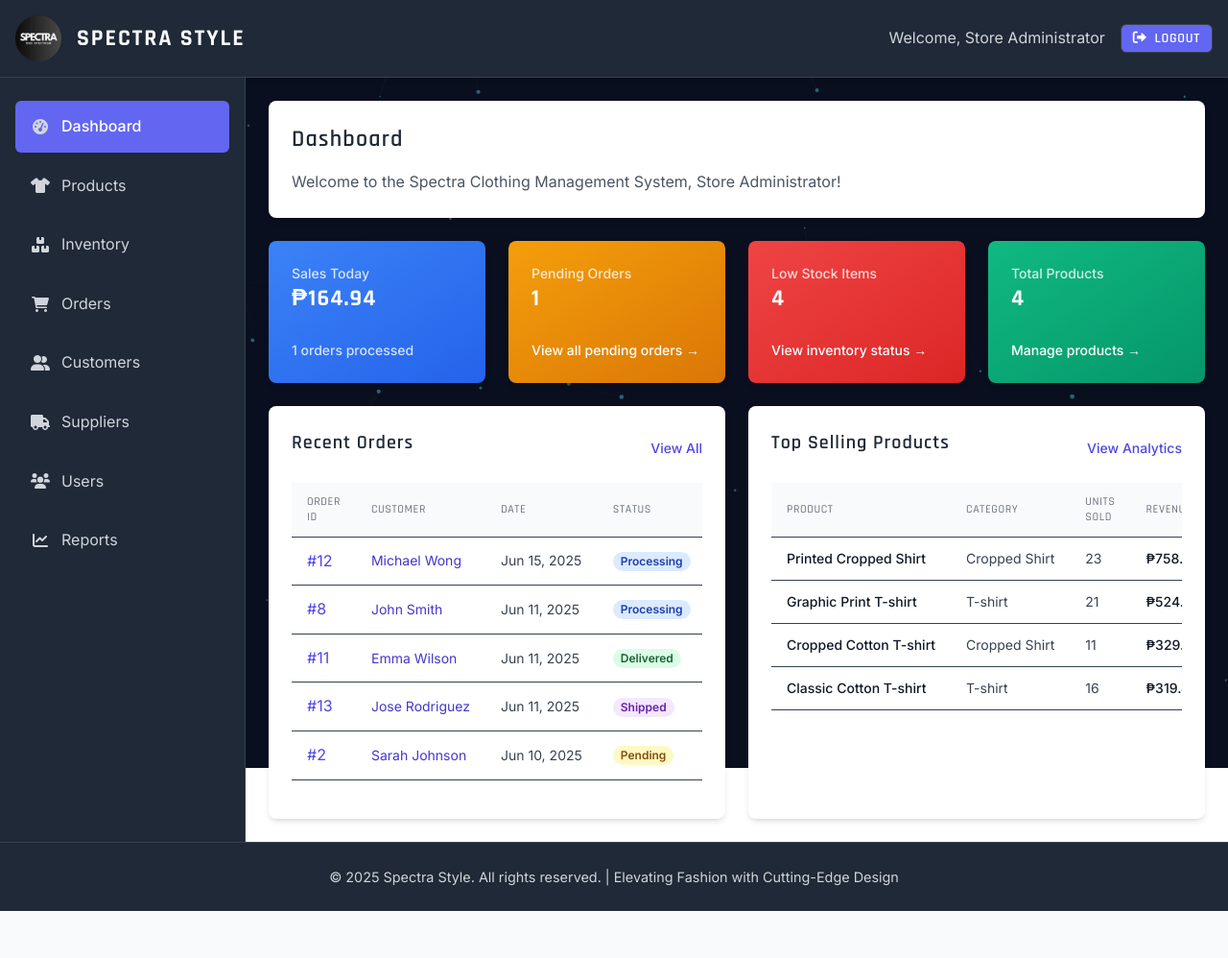
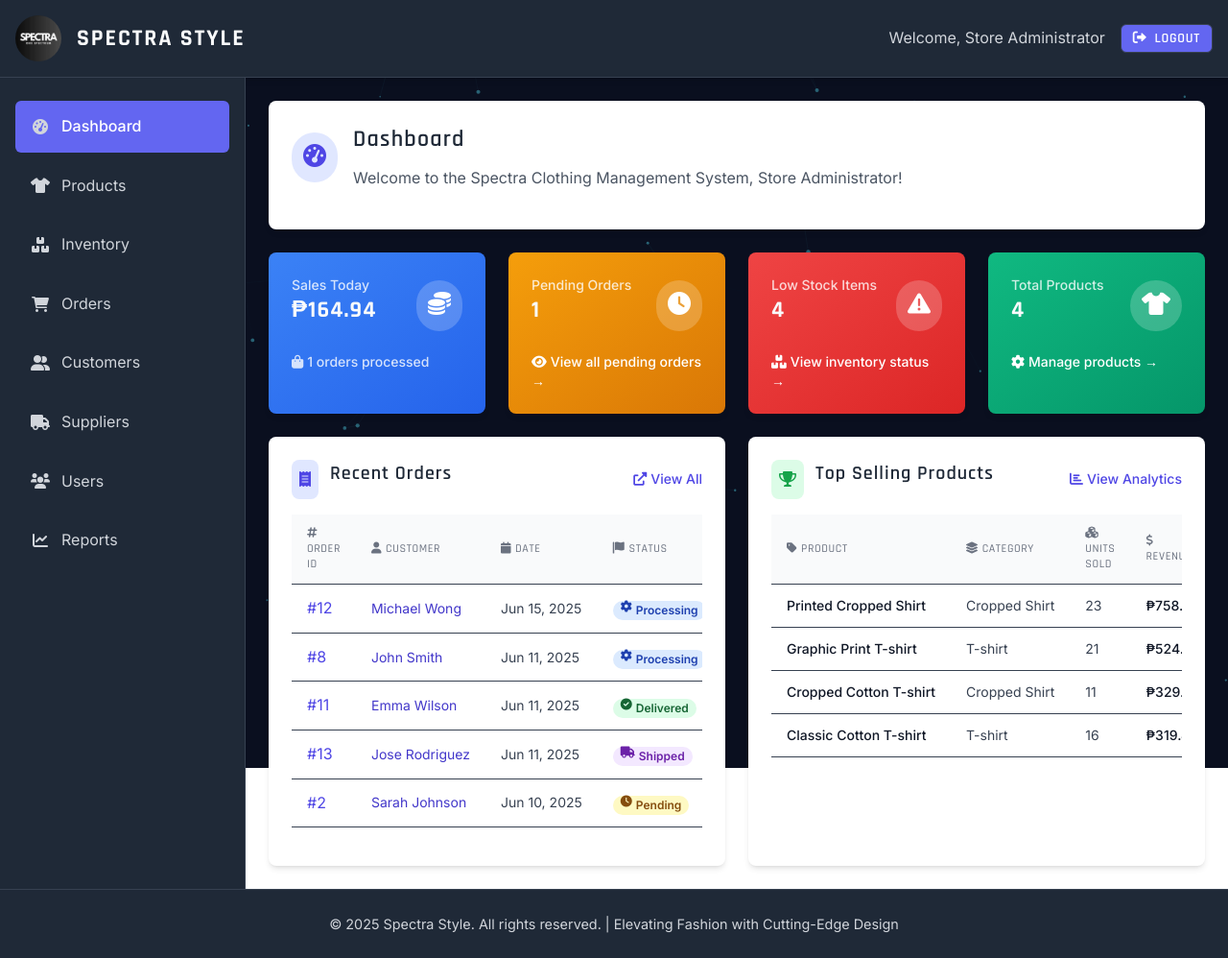
Before and after one commit to kinuris/spectra_clothing, a Django app: page /dashboard/ in a window 1280 px wide. Shown: the whole page at 96% size. Before the commit the page ends 949 px from the top, so only its background shows below. Run offline with Django 5.2, Linux system fonts and the light colour scheme; a user stored in the database is signed in; data comes from the database, SQL or seed files in the repository; style sheets or scripts are compiled from the project's sources; some libraries are stand-ins or nearby versions.

Commit message:
Dashboard icons

```diff
--- a/templates/dashboard/dashboard.html
+++ b/templates/dashboard/dashboard.html
@@ -5,8 +5,15 @@
 {% block content %}
 <div class="space-y-6">
     <div class="bg-white p-6 rounded-lg shadow-md">
-        <h1 class="text-2xl font-semibold text-gray-800 mb-4">Dashboard</h1>
-        <p class="text-gray-600">Welcome to the Spectra Clothing Management System, {{ user.get_full_name|default:user.username }}!</p>
+        <div class="flex items-center mb-4">
+            <div class="p-3 bg-indigo-100 rounded-full mr-4">
+                <i class="fas fa-tachometer-alt text-2xl text-indigo-600"></i>
+            </div>
+            <div>
+                <h1 class="text-2xl font-semibold text-gray-800">Dashboard</h1>
+                <p class="text-gray-600">Welcome to the Spectra Clothing Management System, {{ user.get_full_name|default:user.username }}!</p>
+            </div>
+        </div>
     </div>
 
     <!-- Stats Overview -->
@@ -18,9 +25,12 @@
                     <p class="text-sm font-medium opacity-80">Sales Today</p>
                     <h3 class="text-2xl font-bold">₱{{ total_sales_today|floatformat:2 }}</h3>
                 </div>
+                <div class="p-3 bg-white bg-opacity-20 rounded-full">
+                    <i class="fas fa-coins text-2xl text-white"></i>
+                </div>
             </div>
             <div class="mt-4 text-sm font-medium">
-                <span class="opacity-80">{{ orders_today_count }} orders processed</span>
+                <span class="opacity-80"><i class="fas fa-shopping-bag mr-1"></i>{{ orders_today_count }} orders processed</span>
             </div>
         </div>
 
@@ -31,9 +41,14 @@
                     <p class="text-sm font-medium opacity-80">Pending Orders</p>
                     <h3 class="text-2xl font-bold">{{ pending_orders }}</h3>
                 </div>
+                <div class="p-3 bg-white bg-opacity-20 rounded-full">
+                    <i class="fas fa-clock text-2xl text-white"></i>
+                </div>
             </div>
             <div class="mt-4 text-sm font-medium">
-                <a href="{% url 'orders:order_list' %}?status=pending" class="text-white hover:text-amber-100">View all pending orders &rarr;</a>
+                <a href="{% url 'orders:order_list' %}?status=pending" class="text-white hover:text-amber-100">
+                    <i class="fas fa-eye mr-1"></i>View all pending orders &rarr;
+                </a>
             </div>
         </div>
 
@@ -44,9 +59,14 @@
                     <p class="text-sm font-medium opacity-80">Low Stock Items</p>
                     <h3 class="text-2xl font-bold">{{ low_stock_items }}</h3>
                 </div>
+                <div class="p-3 bg-white bg-opacity-20 rounded-full">
+                    <i class="fas fa-exclamation-triangle text-2xl text-white"></i>
+                </div>
             </div>
             <div class="mt-4 text-sm font-medium">
-                <a href="{% url 'inventory:overview' %}" class="text-white hover:text-red-100">View inventory status &rarr;</a>
+                <a href="{% url 'inventory:overview' %}" class="text-white hover:text-red-100">
+                    <i class="fas fa-boxes mr-1"></i>View inventory status &rarr;
+                </a>
             </div>
         </div>
 
@@ -57,9 +77,14 @@
                     <p class="text-sm font-medium opacity-80">Total Products</p>
                     <h3 class="text-2xl font-bold">{{ total_products }}</h3>
                 </div>
+                <div class="p-3 bg-white bg-opacity-20 rounded-full">
+                    <i class="fas fa-tshirt text-2xl text-white"></i>
+                </div>
             </div>
             <div class="mt-4 text-sm font-medium">
-                <a href="{% url 'products:product_list' %}" class="text-white hover:text-emerald-100">Manage products &rarr;</a>
+                <a href="{% url 'products:product_list' %}" class="text-white hover:text-emerald-100">
+                    <i class="fas fa-cog mr-1"></i>Manage products &rarr;
+                </a>
             </div>
         </div>
     </div>
@@ -69,18 +94,35 @@
         <!-- Recent Orders -->
         <div class="bg-white rounded-lg shadow-md p-6">
             <div class="flex justify-between items-center mb-4">
-                <h2 class="text-xl font-semibold text-gray-800">Recent Orders</h2>
-                <a href="{% url 'orders:order_list' %}" class="text-indigo-600 hover:text-indigo-800 text-sm font-medium">View All</a>
+                <div class="flex items-center">
+                    <div class="p-2 bg-indigo-100 rounded-lg mr-3">
+                        <i class="fas fa-receipt text-indigo-600"></i>
+                    </div>
+                    <h2 class="text-xl font-semibold text-gray-800">Recent Orders</h2>
+                </div>
+                <a href="{% url 'orders:order_list' %}" class="text-indigo-600 hover:text-indigo-800 text-sm font-medium">
+                    <i class="fas fa-external-link-alt mr-1"></i>View All
+                </a>
             </div>
             <div class="overflow-x-auto">
                 <table class="min-w-full divide-y divide-gray-200">
                     <thead>
                         <tr>
-                            <th class="px-4 py-3 bg-gray-50 text-left text-xs font-medium text-gray-500 uppercase tracking-wider">Order ID</th>
-                            <th class="px-4 py-3 bg-gray-50 text-left text-xs font-medium text-gray-500 uppercase tracking-wider">Customer</th>
-                            <th class="px-4 py-3 bg-gray-50 text-left text-xs font-medium text-gray-500 uppercase tracking-wider">Date</th>
-                            <th class="px-4 py-3 bg-gray-50 text-left text-xs font-medium text-gray-500 uppercase tracking-wider">Status</th>
-                            <th class="px-4 py-3 bg-gray-50 text-left text-xs font-medium text-gray-500 uppercase tracking-wider">Total</th>
+                            <th class="px-4 py-3 bg-gray-50 text-left text-xs font-medium text-gray-500 uppercase tracking-wider">
+                                <i class="fas fa-hashtag mr-1"></i>Order ID
+                            </th>
+                            <th class="px-4 py-3 bg-gray-50 text-left text-xs font-medium text-gray-500 uppercase tracking-wider">
+                                <i class="fas fa-user mr-1"></i>Customer
+                            </th>
+                            <th class="px-4 py-3 bg-gray-50 text-left text-xs font-medium text-gray-500 uppercase tracking-wider">
+                                <i class="fas fa-calendar mr-1"></i>Date
+                            </th>
+                            <th class="px-4 py-3 bg-gray-50 text-left text-xs font-medium text-gray-500 uppercase tracking-wider">
+                                <i class="fas fa-flag mr-1"></i>Status
+                            </th>
+                            <th class="px-4 py-3 bg-gray-50 text-left text-xs font-medium text-gray-500 uppercase tracking-wider">
+                                <i class="fas fa-peso-sign mr-1"></i>Total
+                            </th>
                         </tr>
                     </thead>
                     <tbody class="bg-white divide-y divide-gray-200">
@@ -101,27 +143,27 @@
                                 <td class="px-4 py-3 whitespace-nowrap text-sm">
                                     {% if order.status == 'pending' %}
                                         <span class="px-2 inline-flex text-xs leading-5 font-semibold rounded-full bg-yellow-100 text-yellow-800">
-                                            {{ order.get_status_display }}
+                                            <i class="fas fa-clock mr-1"></i>{{ order.get_status_display }}
                                         </span>
                                     {% elif order.status == 'processing' %}
                                         <span class="px-2 inline-flex text-xs leading-5 font-semibold rounded-full bg-blue-100 text-blue-800">
-                                            {{ order.get_status_display }}
+                                            <i class="fas fa-cog mr-1"></i>{{ order.get_status_display }}
                                         </span>
                                     {% elif order.status == 'shipped' %}
                                         <span class="px-2 inline-flex text-xs leading-5 font-semibold rounded-full bg-purple-100 text-purple-800">
-                                            {{ order.get_status_display }}
+                                            <i class="fas fa-truck mr-1"></i>{{ order.get_status_display }}
                                         </span>
                                     {% elif order.status == 'delivered' %}
                                         <span class="px-2 inline-flex text-xs leading-5 font-semibold rounded-full bg-green-100 text-green-800">
-                                            {{ order.get_status_display }}
+                                            <i class="fas fa-check-circle mr-1"></i>{{ order.get_status_display }}
                                         </span>
                                     {% elif order.status == 'cancelled' %}
                                         <span class="px-2 inline-flex text-xs leading-5 font-semibold rounded-full bg-red-100 text-red-800">
-                                            {{ order.get_status_display }}
+                                            <i class="fas fa-times-circle mr-1"></i>{{ order.get_status_display }}
                                         </span>
                                     {% else %}
                                         <span class="px-2 inline-flex text-xs leading-5 font-semibold rounded-full bg-gray-100 text-gray-800">
-                                            {{ order.get_status_display }}
+                                            <i class="fas fa-question-circle mr-1"></i>{{ order.get_status_display }}
                                         </span>
                                     {% endif %}
                                 </td>
@@ -130,7 +172,12 @@
                             {% endfor %}
                         {% else %}
                             <tr>
-                                <td class="px-4 py-3 text-sm text-gray-500" colspan="5">No orders found.</td>
+                                <td class="px-4 py-3 text-sm text-gray-500 text-center" colspan="5">
+                                    <div class="flex flex-col items-center py-4">
+                                        <i class="fas fa-inbox text-3xl text-gray-300 mb-2"></i>
+                                        <span>No orders found.</span>
+                                    </div>
+                                </td>
                             </tr>
                         {% endif %}
                     </tbody>
@@ -141,17 +188,32 @@
         <!-- Top Selling Products -->
         <div class="bg-white rounded-lg shadow-md p-6">
             <div class="flex justify-between items-center mb-4">
-                <h2 class="text-xl font-semibold text-gray-800">Top Selling Products</h2>
-                <a href="{% url 'dashboard:analytics' %}" class="text-indigo-600 hover:text-indigo-800 text-sm font-medium">View Analytics</a>
+                <div class="flex items-center">
+                    <div class="p-2 bg-green-100 rounded-lg mr-3">
+                        <i class="fas fa-trophy text-green-600"></i>
+                    </div>
+                    <h2 class="text-xl font-semibold text-gray-800">Top Selling Products</h2>
+                </div>
+                <a href="{% url 'dashboard:analytics' %}" class="text-indigo-600 hover:text-indigo-800 text-sm font-medium">
+                    <i class="fas fa-chart-bar mr-1"></i>View Analytics
+                </a>
             </div>
             <div class="overflow-x-auto">
                 <table class="min-w-full divide-y divide-gray-200">
                     <thead>
                         <tr>
-                            <th class="px-4 py-3 bg-gray-50 text-left text-xs font-medium text-gray-500 uppercase tracking-wider">Product</th>
-                            <th class="px-4 py-3 bg-gray-50 text-left text-xs font-medium text-gray-500 uppercase tracking-wider">Category</th>
-                            <th class="px-4 py-3 bg-gray-50 text-left text-xs font-medium text-gray-500 uppercase tracking-wider">Units Sold</th>
-                            <th class="px-4 py-3 bg-gray-50 text-left text-xs font-medium text-gray-500 uppercase tracking-wider">Revenue</th>
+                            <th class="px-4 py-3 bg-gray-50 text-left text-xs font-medium text-gray-500 uppercase tracking-wider">
+                                <i class="fas fa-tag mr-1"></i>Product
+                            </th>
+                            <th class="px-4 py-3 bg-gray-50 text-left text-xs font-medium text-gray-500 uppercase tracking-wider">
+                                <i class="fas fa-layer-group mr-1"></i>Category
+                            </th>
+                            <th class="px-4 py-3 bg-gray-50 text-left text-xs font-medium text-gray-500 uppercase tracking-wider">
+                                <i class="fas fa-cubes mr-1"></i>Units Sold
+                            </th>
+                            <th class="px-4 py-3 bg-gray-50 text-left text-xs font-medium text-gray-500 uppercase tracking-wider">
+                                <i class="fas fa-dollar-sign mr-1"></i>Revenue
+                            </th>
                         </tr>
                     </thead>
                     <tbody class="bg-white divide-y divide-gray-200">
@@ -174,7 +236,12 @@
                             {% endfor %}
                         {% else %}
                             <tr>
-                                <td class="px-4 py-3 text-sm text-gray-500" colspan="4">No data available.</td>
+                                <td class="px-4 py-3 text-sm text-gray-500 text-center" colspan="4">
+                                    <div class="flex flex-col items-center py-4">
+                                        <i class="fas fa-chart-line text-3xl text-gray-300 mb-2"></i>
+                                        <span>No data available.</span>
+                                    </div>
+                                </td>
                             </tr>
                         {% endif %}
                     </tbody>
```
Also changed, not shown: DASHBOARD_ICONS_SUMMARY.md (added, +83 -0 lines).
